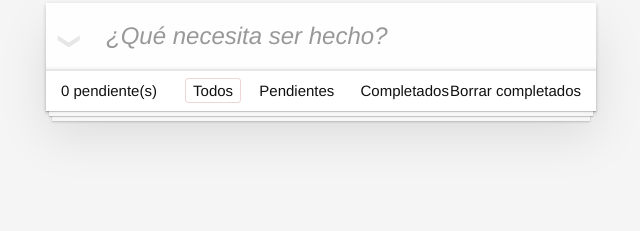
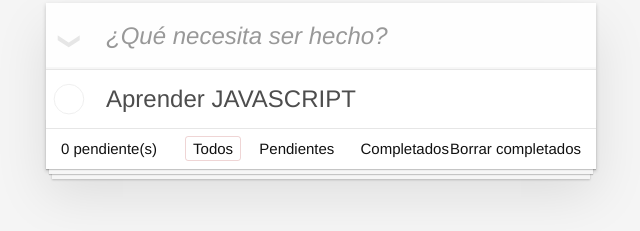
Before and after one commit to VicTMPDeV/04-VanillaJS-todo-list, a website built with webpack: page src/index.html in a window 1280 px wide. Shown: the part 127-358 px from the top of the page, without its empty margins (319-959 px from the left). Built offline with nearby package versions, Linux system fonts and the light colour scheme.

Commit message:
add templates

```diff
--- a/src/index.js
+++ b/src/index.js
@@ -1,4 +1,5 @@
 import {Todo, TodoList} from './js/classes' //VA A BUSCAR EL INDEX.JS QUE TENGA LA CARPETA
+import { createTodoTemplate } from './js/componentes';
 import './styles.css';
 
 const todo = new Todo('Aprender JAVASCRIPT');
@@ -6,7 +7,9 @@ const todo = new Todo('Aprender JAVASCRIPT');
 console.log(todo);
 
 const todoList = new TodoList();
-
 todoList.addTodo(todo);
 
 console.log(todoList);
+
+
+createTodoTemplate( todo );
--- a/src/js/componentes.js
+++ b/src/js/componentes.js
@@ -1,18 +1,34 @@
-import '../css/componentes.css';
-// import webpacklogo from '../assets/img/webpack-logo.png';
+import { Todo } from "./classes";
 
+//HTML References
+const divTodoList = document.querySelector('.todo-list');
+const txtInput = document.querySelector('.new-todo');
 
-export const saludar = ( nombre = 'sin nombre' ) => {
-    console.log('Creando etiqueta h1');
+//Functions
+export const createTodoTemplate = ( task ) => {
 
-    const h1 = document.createElement('h1');
-    h1.innerText = `Hola ${ nombre }`;
+    const todoElement = `
+        <li class="${(task.completed)?'completed':''}" data-id="${task.id}">
+            <div class="view">
+                <input class="toggle" type="checkbox" ${(task.completed)?'checked':''}>
+                <label>${task.todo}</label>
+                <button class="destroy"></button>
+            </div>
+            <input class="edit" value="Create a TodoMVC template">
+        </li>
+    `
+    const container = document.createElement('div');
+    container.innerHTML = todoElement;
 
-    document.body.append( h1 );
+    divTodoList.append(container.firstElementChild); //EFECTO COLATERAL -> Quizá sería responsabilidad de otra función?
 
+    return container.firstElementChild;
+}
 
-    // Img
-    // const img = document.createElement('img');
-    // img.src = webpacklogo;
-    // document.body.append( img );
-}
+//Events
+txtInput.addEventListener('keyup', (event) => {
+    if(event.keyCode === 13 && txtInput.value.length > 0) {
+        const addTodo = new Todo( txtInput.value );
+        // console.log(txtInput.value)
+    }
+})
```
Also changed, not shown: src/index.html (+0 -2 lines).
